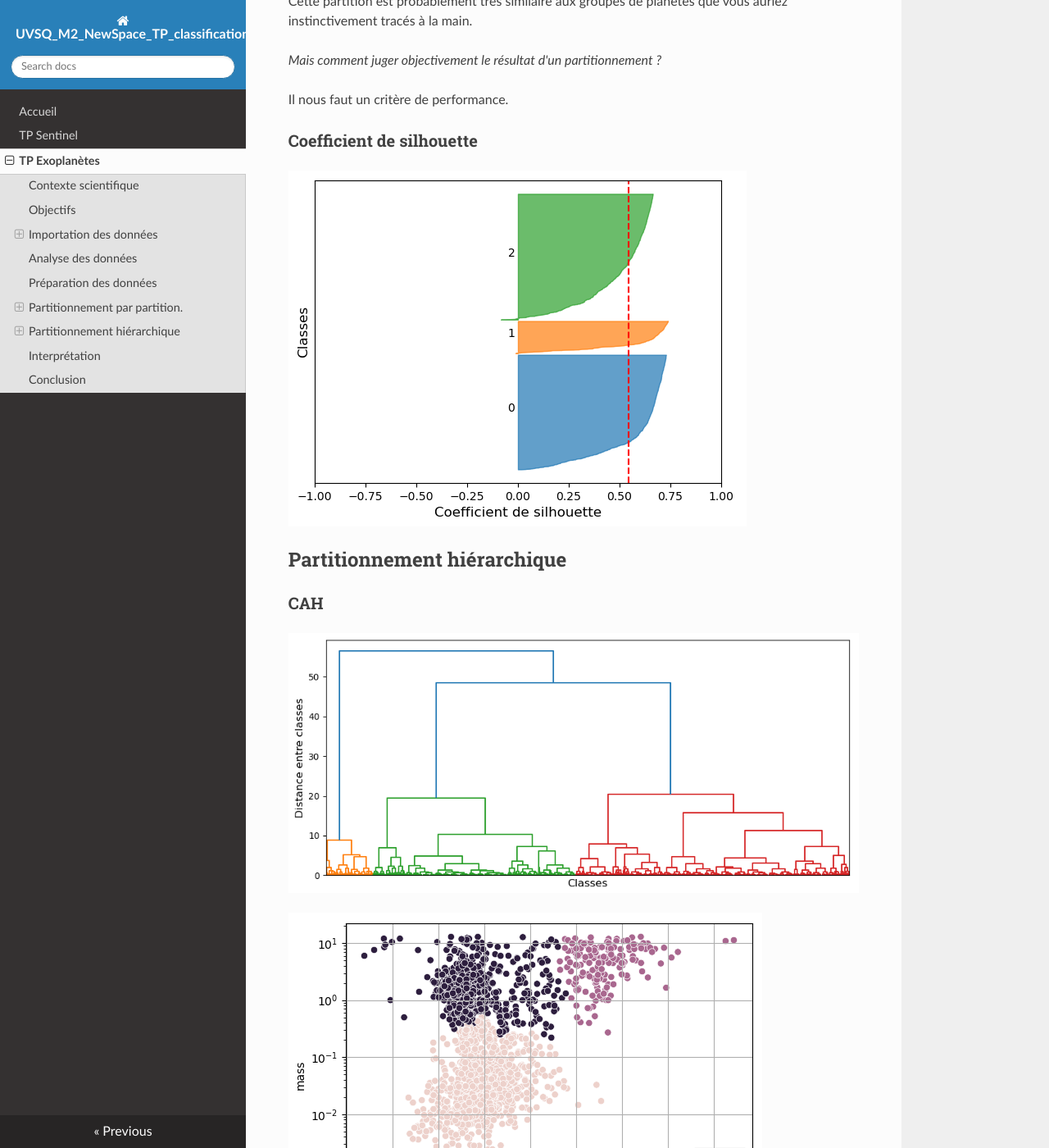
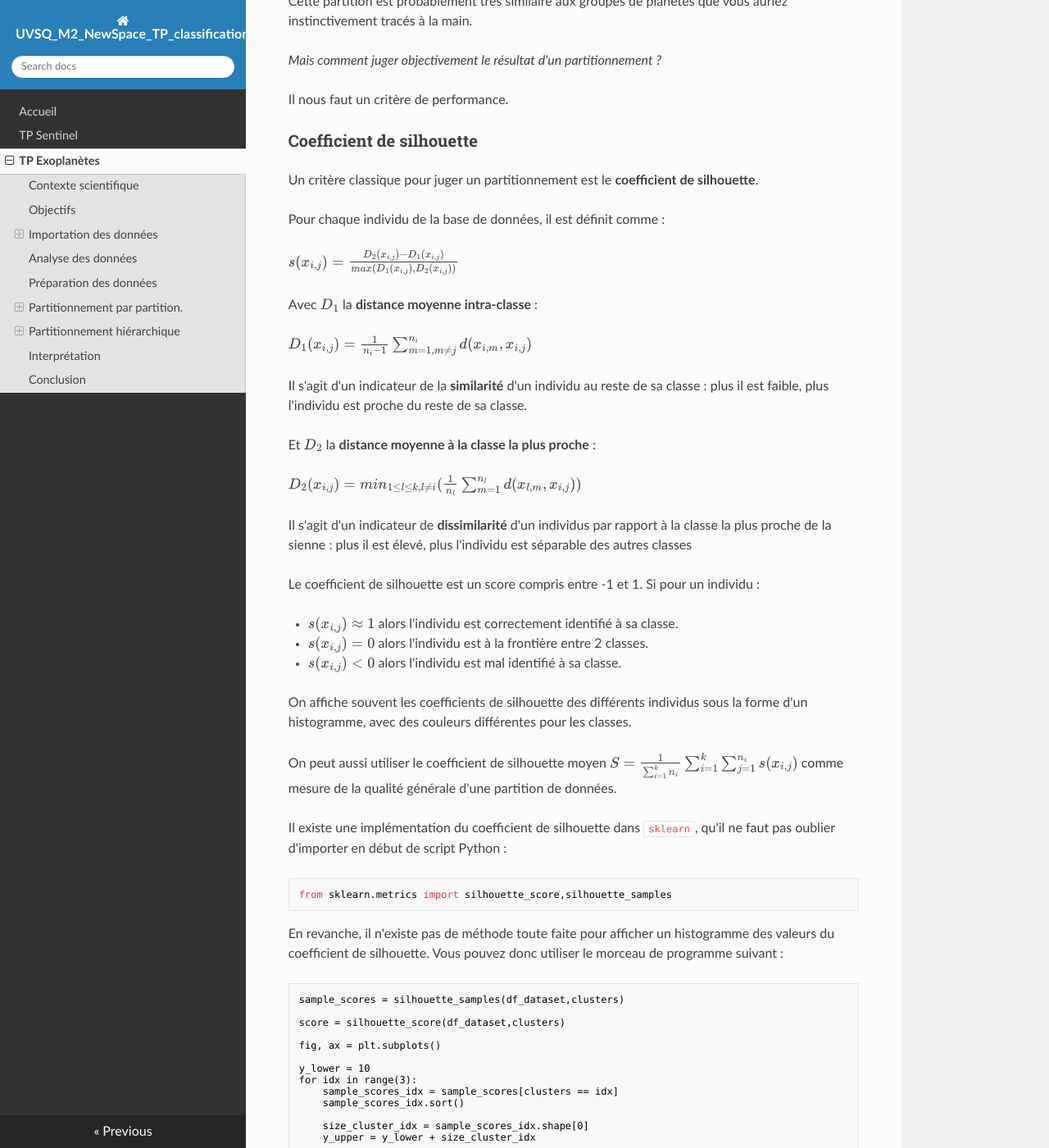
Before and after one commit to NicOudart/UVSQ_M2_NewSpace_TP_classification, an MkDocs documentation site: the page built from docs/TP_exoplanets.md, in a window 1280 px wide and 1400 px high, scrolled down 11703 px. Shown: the whole window at 82% size. Built offline with MkDocs 1.6.1, drawn with Linux system fonts in a browser that asks for light colours; nearby versions of some CDN libraries; some of the changed text lies outside the part shown.

Commit message:
-Progress on clustering.

```diff
--- a/docs/TP_exoplanets.md
+++ b/docs/TP_exoplanets.md
@@ -392,9 +392,99 @@ Il nous faut un critère de performance.
 
 ### Coefficient de silhouette
 
+Un critère classique pour juger un partitionnement est le **coefficient de silhouette**.
+
+Pour chaque individu de la base de données, il est définit comme :
+
+$s(x_{i,j}) = \frac{D_2(x_{i,j})-D_1(x_{i,j})}{max(D_1(x_{i,j}),D_2(x_{i,j}))}$
+
+Avec $D_1$ la **distance moyenne intra-classe** :
+
+$D_1(x_{i,j}) = \frac{1}{n_i-1} \sum_{m=1,m \neq j}^{n_i} d(x_{i,m},x_{i,j})$
+
+Il s'agit d'un indicateur de la **similarité** d'un individu au reste de sa classe : plus il est faible, plus l'individu est proche du reste de sa classe.
+
+Et $D_2$ la **distance moyenne à la classe la plus proche** :
+
+$D_2(x_{i,j}) = min_{1 \leq l \leq k, l \neq i}(\frac{1}{n_l} \sum_{m=1}^{n_l} d(x_{l,m},x_{i,j}))$
+
+Il s'agit d'un indicateur de **dissimilarité** d'un individus par rapport à la classe la plus proche de la sienne : plus il est élevé, plus l'individu est séparable des autres classes
+
+Le coefficient de silhouette est un score compris entre -1 et 1.
+Si pour un individu :
+
+* $s(x_{i,j}) \approx 1$ alors l'individu est correctement identifié à sa classe.
+
+* $s(x_{i,j}) = 0$ alors l'individu est à la frontière entre 2 classes.
+
+* $s(x_{i,j}) < 0$ alors l'individu est mal identifié à sa classe.
+
+On affiche souvent les coefficients de silhouette des différents individus sous la forme d'un histogramme, avec des couleurs différentes pour les classes.
+
+On peut aussi utiliser le coefficient de silhouette moyen $S = \frac{1}{\sum_{i=1}^{k} n_i} \sum_{i=1}^{k} \sum_{j=1}^{n_i} s(x_{i,j})$ comme mesure de la qualité générale d'une partition de données.
+
+Il existe une implémentation du coefficient de silhouette dans `sklearn`, qu'il ne faut pas oublier d'importer en début de script Python :
+
+~~~
+from sklearn.metrics import silhouette_score,silhouette_samples
+~~~
+
+En revanche, il n'existe pas de méthode toute faite pour afficher un histogramme des valeurs du coefficient de silhouette.
+Vous pouvez donc utiliser le morceau de programme suivant :
+
+~~~
+sample_scores = silhouette_samples(df_dataset,clusters)
+
+score = silhouette_score(df_dataset,clusters)
+
+fig, ax = plt.subplots()
+
+y_lower = 10
+for idx in range(3):
+    sample_scores_idx = sample_scores[clusters == idx]
+    sample_scores_idx.sort()
+
+    size_cluster_idx = sample_scores_idx.shape[0]
+    y_upper = y_lower + size_cluster_idx
+
+    color = plt.cm.tab10(idx)
+    ax.fill_betweenx(
+        np.arange(y_lower, y_upper),
+        0,
+        sample_scores_idx,
+        facecolor=color,
+        edgecolor=color,
+        alpha=0.7
+    )
+
+    ax.text(-0.05, y_lower + 0.5 * size_cluster_idx, str(idx))
+    y_lower = y_upper + 10
+
+ax.axvline(x=score,color="red",linestyle="--")
+
+ax.set_yticks([])
+ax.set_xlim([-1, 1])
+ax.set_xlabel("Coefficient de silhouette",fontsize=12)
+ax.set_ylabel("Classes",fontsize=12)
+~~~
+
+**Ajoutez à votre script Python l'affichage d'un histogramme de coefficients de silhouettes pour votre partition des exoplanètes**.
+
+Vous devriez obtenir un graphique similaire à celui-ci :
+
 ![Coefficient de silhouette](img/Exoplanets_silhouette.png)
 
+_Les exoplanètes sont-elles bien attribuées à leur classe pour les 3 classes ?_
+
+_De manière générale, comment jugez-vous cette partition ?_
+
 ## Partitionnement hiérarchique
+
+Si la méthode de partitionnement "par partition" que nous venons de voir est peu gourmande en temps de calcul, pour un résultat plutôt satisfaisant, elle ne permet pas en revanche de **tracer des liens** entre les classes : on ne sait pas quelles classes sont les plus proches ou les plus éloignées.
+
+Les méthodes de partitionnement "**hiérarchique**" en revanche, permettent d'établir les liens entre les classes, au prix d'un temps de calcul plus élevé.
+
+Nous allons appliquer à nos données la plus classique des méthodes hiérarchiques : la **Classification Ascendante Hiérachique** (ou CAH).
 
 ### CAH
 
```
